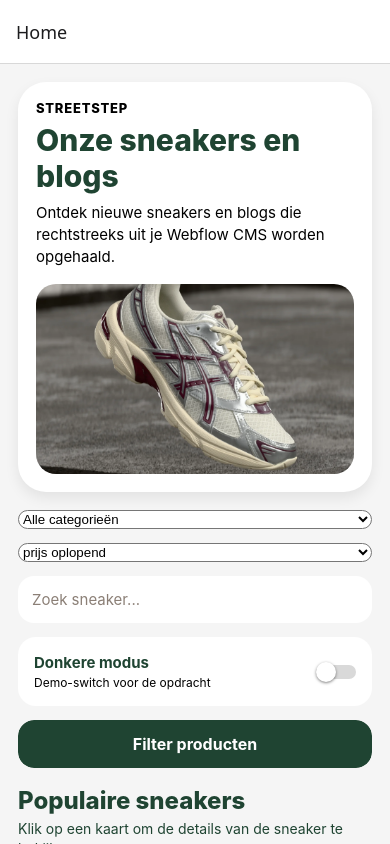
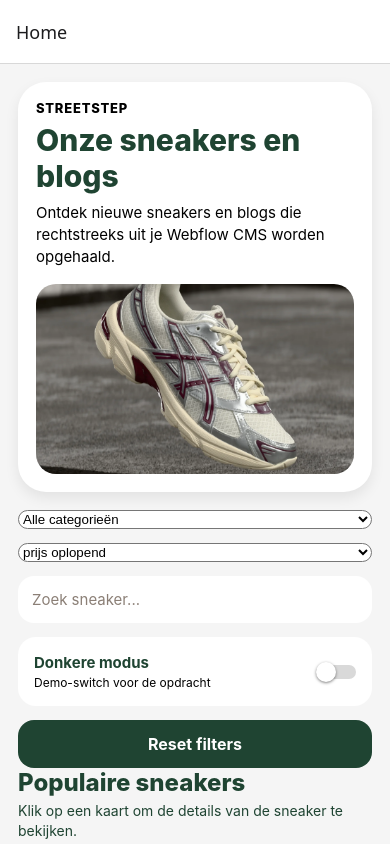
Before and after one commit to mikaluuv/mobile-app-2, a React Native app: screen /Home in a window 390 px wide. Built offline with nearby package versions, Linux system fonts and the light colour scheme; no server answers.

Commit message:
[react-native]-[filters-resetfunctie-toegevoegd.

```diff
--- a/screens/HomeScreen.js
+++ b/screens/HomeScreen.js
@@ -55,6 +55,12 @@ const HomeScreen = ({ route }) => {
   const [productsList, setProducts] = useState(products);
   const [blogsList, setBlogs] = useState(blogs);
   const [isLoading, setIsLoading] = useState(true);
+
+  const resetFilters = () => {
+    setSearchText("");
+    setSelectedCategory("");
+    setSortOption("price-asc");
+  };
 
   useEffect(() => {
     let isMounted = true;
@@ -242,11 +248,9 @@ const HomeScreen = ({ route }) => {
         />
       </View>
 
-      <View style={styles.buttonWrap}>
-        <Pressable style={styles.customButton} onPress={() => {}}>
-          <Text style={styles.customButtonText}>Filter producten</Text>
-        </Pressable>
-      </View>
+      <Pressable style={styles.customButton} onPress={resetFilters}>
+        <Text style={styles.customButtonText}>Reset filters</Text>
+      </Pressable>
 
       <View style={styles.sectionHeader}>
         <Text style={styles.sectionTitle}>Populaire sneakers</Text>
```
